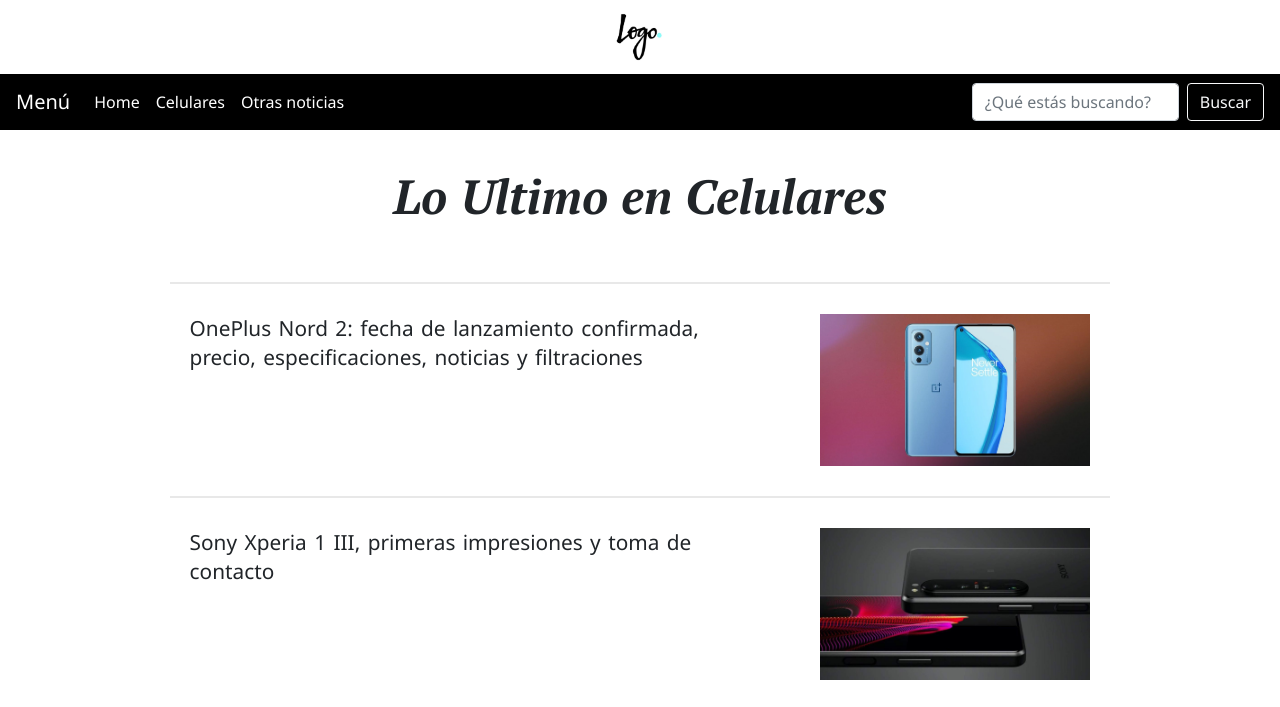
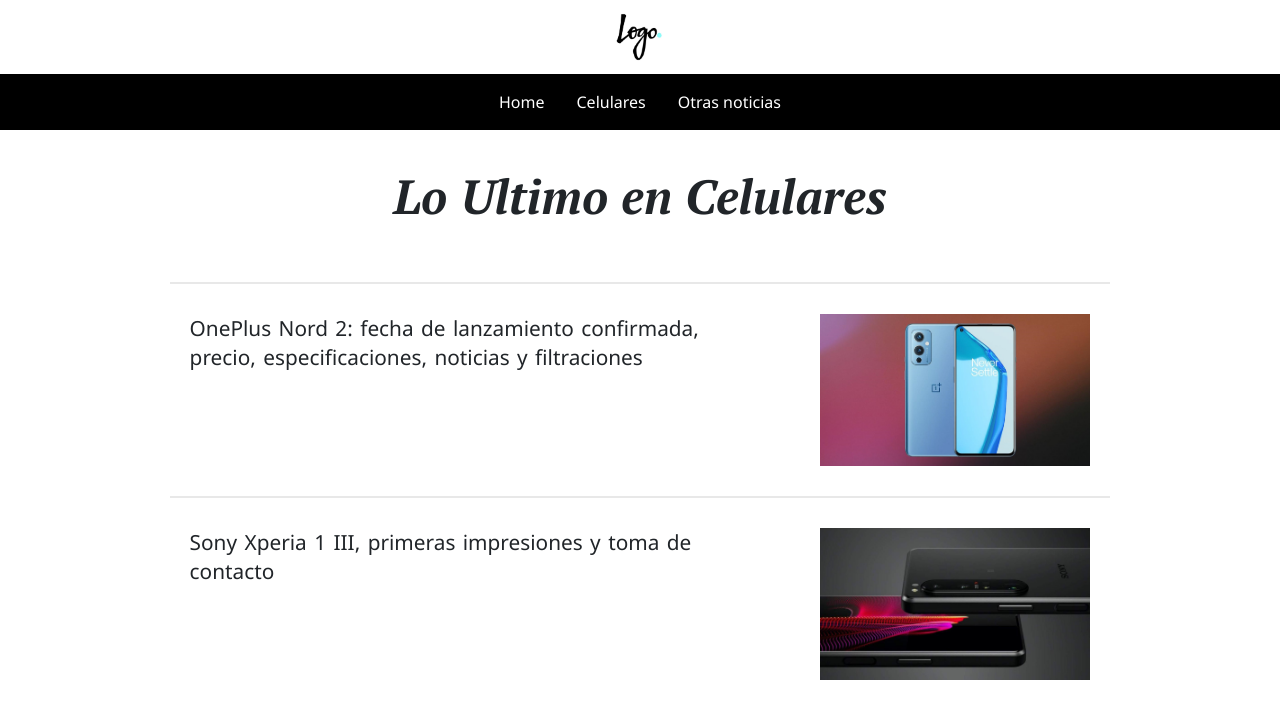
Before and after one commit to angelmoises/SmartZone, a website: page celulares.html in a window 1280 px wide. Shown: the top 707 px of the page. Drawn offline with nearby package versions, Linux system fonts and the light colour scheme.

Commit message:
modificación del menú

```diff
--- a/celulares.html
+++ b/celulares.html
@@ -20,13 +20,8 @@
     </header>
 
     <nav class="navbar navbar-dark bg-color navbar-expand-lg">
-        <a class="navbar-brand" href="#">Menú</a>
-            <button class="navbar-toggler" type="button" data-toggle="collapse" data-target="#navbarSupportedContent" aria-controls="navbarSupportedContent" aria-expanded="false" aria-label="Toggle navigation">
-                <span class="navbar-toggler-icon"></span>
-            </button>
-
         <div class="collapse navbar-collapse" id="navbarSupportedContent">
-            <ul class="navbar-nav mr-auto">
+            <ul class="navbar-nav mx-auto">
                 <li class="nav-item active">
                     <a class="nav-link" href="index.html">Home<span class="sr-only">(current)</span></a>
                 </li>
@@ -37,11 +32,6 @@
                     <a class="nav-link" href="otrasNoticias.html">Otras noticias<span class="sr-only">(current)</span></a>
                 </li>
             </ul>
-
-            <form class="form-inline my-2 my-lg-0">
-                <input class="form-control mr-sm-2" type="search" placeholder="¿Qué estás buscando?" aria-label="Search">
-                <button class="btn btn-outline-light my-2 my-sm-0" type="submit">Buscar</button>
-            </form>
         </div>
     </nav>
 
--- a/scss/_colores.scss
+++ b/scss/_colores.scss
@@ -2,11 +2,9 @@
 .bg-color{
 	background-color: $bgmenu;
 }
-.navbar-brand{
-	color: $menucolor;
-}
 .nav-link:hover{
 	background-color: $bgmenuhover;
+	border-radius: 10px;
 }
 .footer{
 	background-color: $bgfooter;
--- a/scss/_layout.scss
+++ b/scss/_layout.scss
@@ -13,6 +13,9 @@
 .navbar{
 	grid-area: nav;
 	font-family: $fuenteMenu;
+}
+.nav-item{
+	margin: 0 8px 0 8px;
 }
 .footer{
 	margin-top: 10px;
--- a/scss/_variables.scss
+++ b/scss/_variables.scss
@@ -10,7 +10,6 @@
 /*COLORES*/
 $bgmenu: #000;
 $bgmenuhover: #3B3B3B;
-$menucolor: #000;
 $separadoresnoticias: 2px solid #E8E8E8;
 $bgfooter: #000;
 $fuentefooter-color: #fff;
```
Also changed, not shown: index.html (+1 -11 lines), otrasNoticias.html (+1 -11 lines), css/estilos.css.
